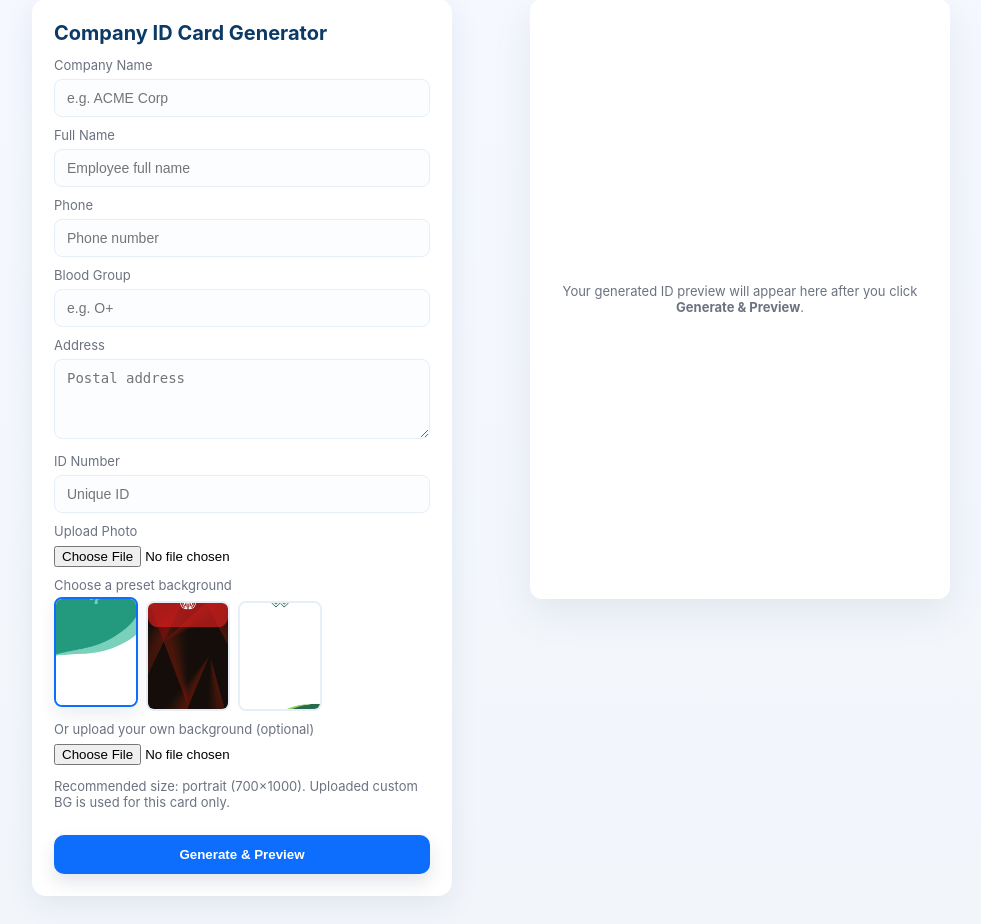
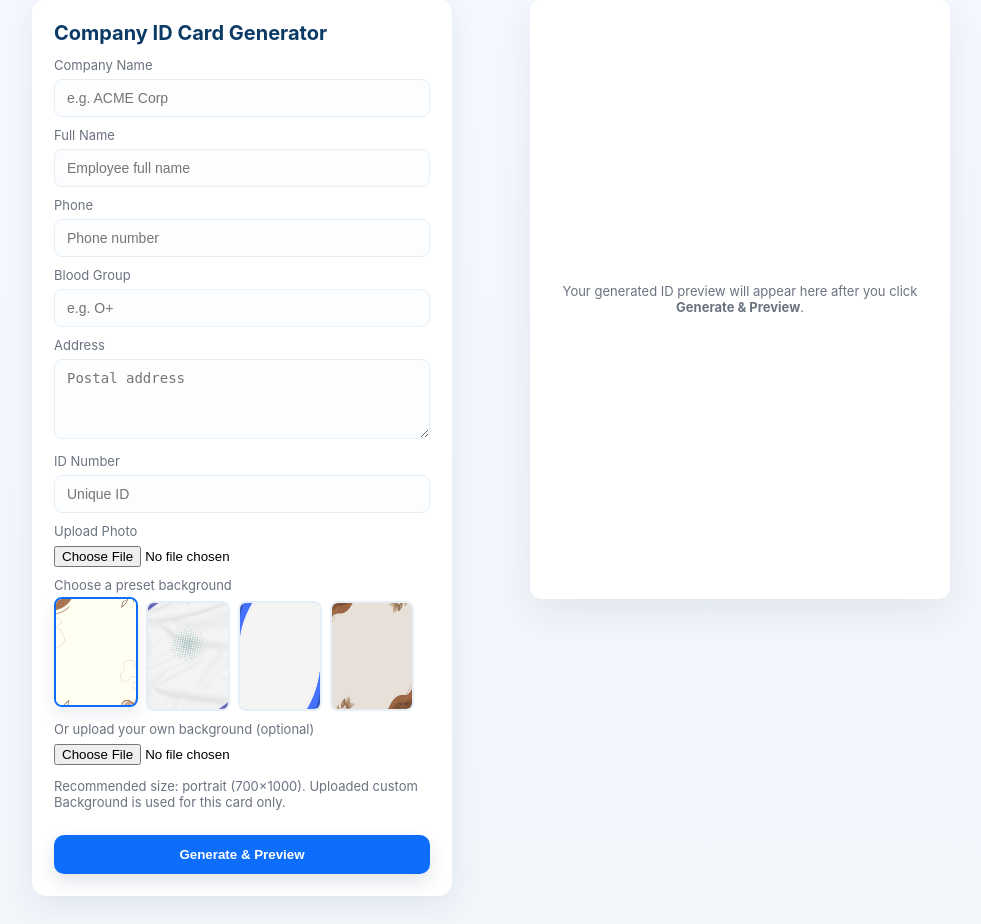
Before and after one commit to JO-GitHub23/ID_Card_Generator, a Flask app: page / in a window 1280 px wide. Shown: the part 29-953 px from the top of the page, without its empty margins (58-1039 px from the left). Run offline with Flask 3, Linux system fonts and the light colour scheme.

Commit message:
All Done

```diff
--- a/templates/error.html
+++ b/templates/error.html
@@ -4,6 +4,7 @@
   <meta charset="utf-8"/>
   <title>Error</title>
   <style>body{font-family:Arial;padding:30px;} .box{background:#fff;padding:20px;border-radius:8px;box-shadow:0 6px 20px rgba(0,0,0,0.06)}</style>
+  <link rel="icon" href="{{ url_for('static', filename='favicon.png') }}" type="image/png">
 </head>
 <body>
   <div class="box">
--- a/templates/index.HTML
+++ b/templates/index.HTML
@@ -5,6 +5,8 @@
   <title>ID Card Generator — Joel</title>
   <link rel="icon" href="{{ url_for('static', filename='favicon.ico') }}" type="image/x-icon" />
   <meta name="viewport" content="width=device-width,initial-scale=1" />
+  <link rel="icon" href="{{ url_for('static', filename='favicon.png') }}" type="image/png">
+
   <style>
     :root{
       --accent:#0d6efd;
@@ -110,7 +112,7 @@
         <div class="field">
           <label class="small">Or upload your own background (optional)</label>
           <input type="file" name="custom_bg" accept="image/*">
-          <p class="muted">Recommended size: portrait (700×1000). Uploaded custom BG is used for this card only.</p>
+          <p class="muted">Recommended size: portrait (700×1000). Uploaded custom Background is used for this card only.</p>
         </div>
 
         <button class="cta" type="submit">Generate & Preview</button>
```
Also changed, not shown: static/backgrounds/bg1.png, static/backgrounds/bg2.png, static/backgrounds/bg3.png, static/backgrounds/bg4.png (added), static/favicon.png (added).
